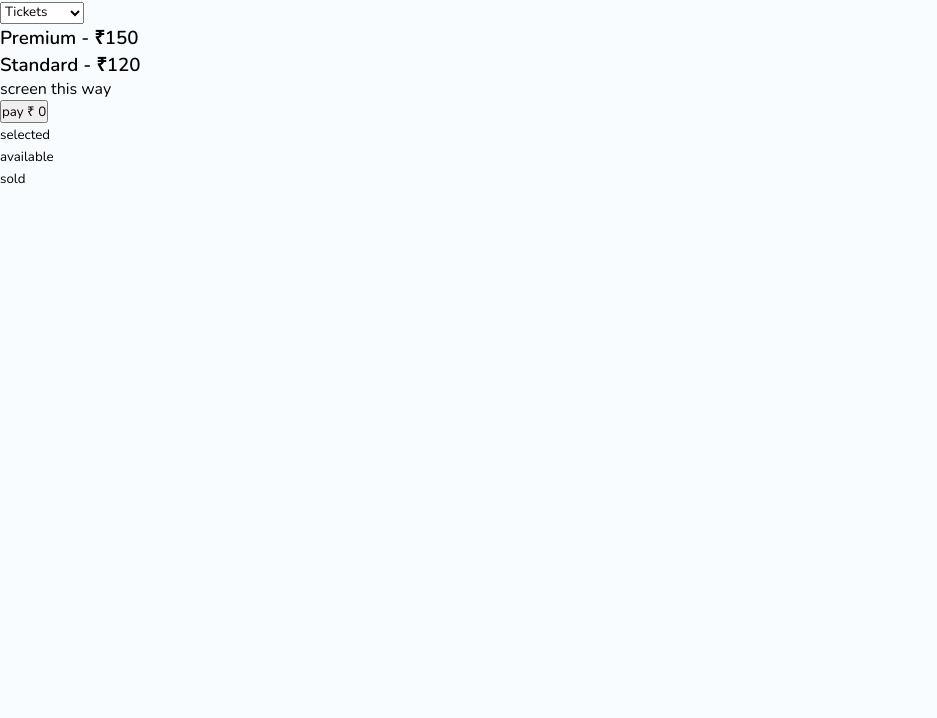
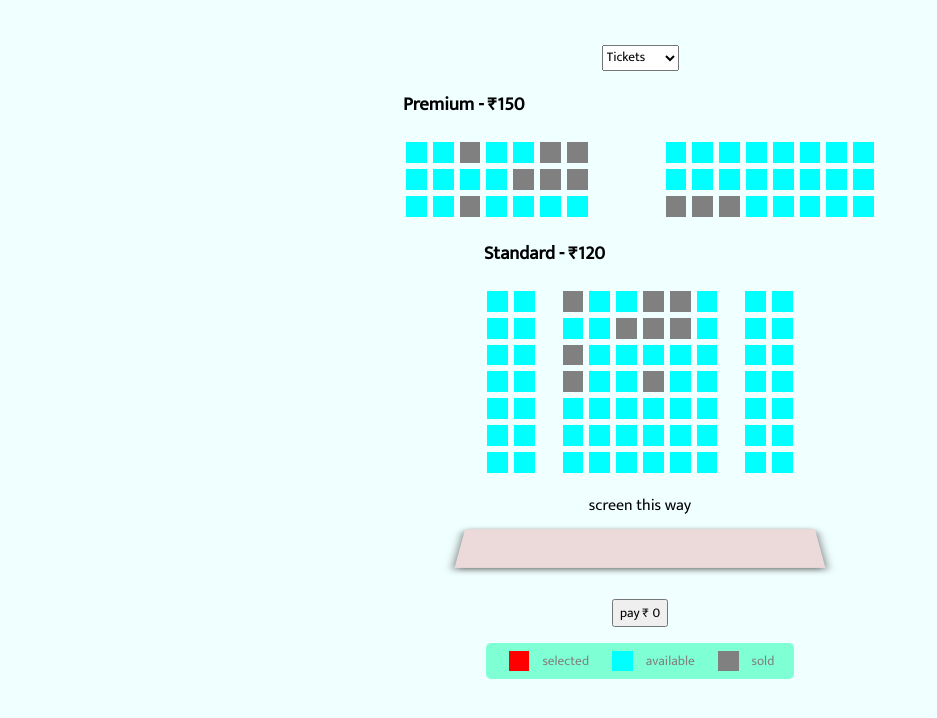
Before and after one commit to IsmailUmmer/bookYourMovie, a plain HTML site: page BookingPage/BookingPage.html in a window 1280 px wide. Shown: the whole page, without its empty margins (0-937 px from the left). Drawn offline with nearby package versions, Linux system fonts and the light colour scheme; files that its build step writes are made by us from their sources.

Commit message:
all routes set

```diff
--- a/BookingPage/BookingPage.html
+++ b/BookingPage/BookingPage.html
@@ -6,7 +6,7 @@
     <meta http-equiv="X-UA-Compatible" content="IE=edge">
     <meta name="viewport" content="width=device-width, initial-scale=1.0">
     <title>Book your movie</title>
-    <link rel="stylesheet" href="style.css">
+    <link rel="stylesheet" href="/css/BookingStyle.css">
     <link rel="preconnect" href="https://fonts.googleapis.com">
     <link rel="preconnect" href="https://fonts.gstatic.com" crossorigin>
 </head>
@@ -213,6 +213,6 @@
         </li>
     </ul>
 
-    <script src="script.js"></script>
+    <script src="/js/BookingScript.js"></script>
 </body>
 </html>
```
